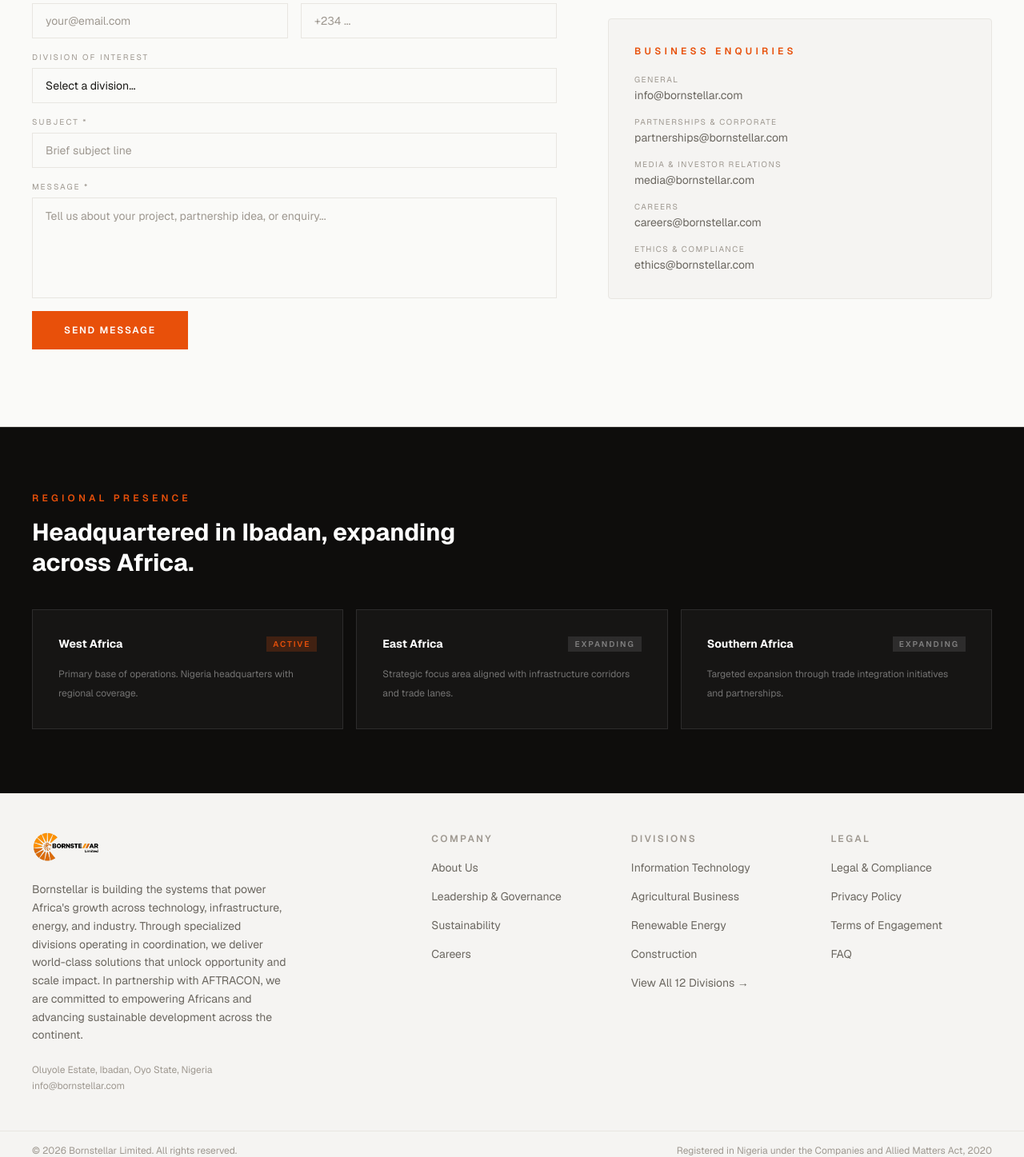
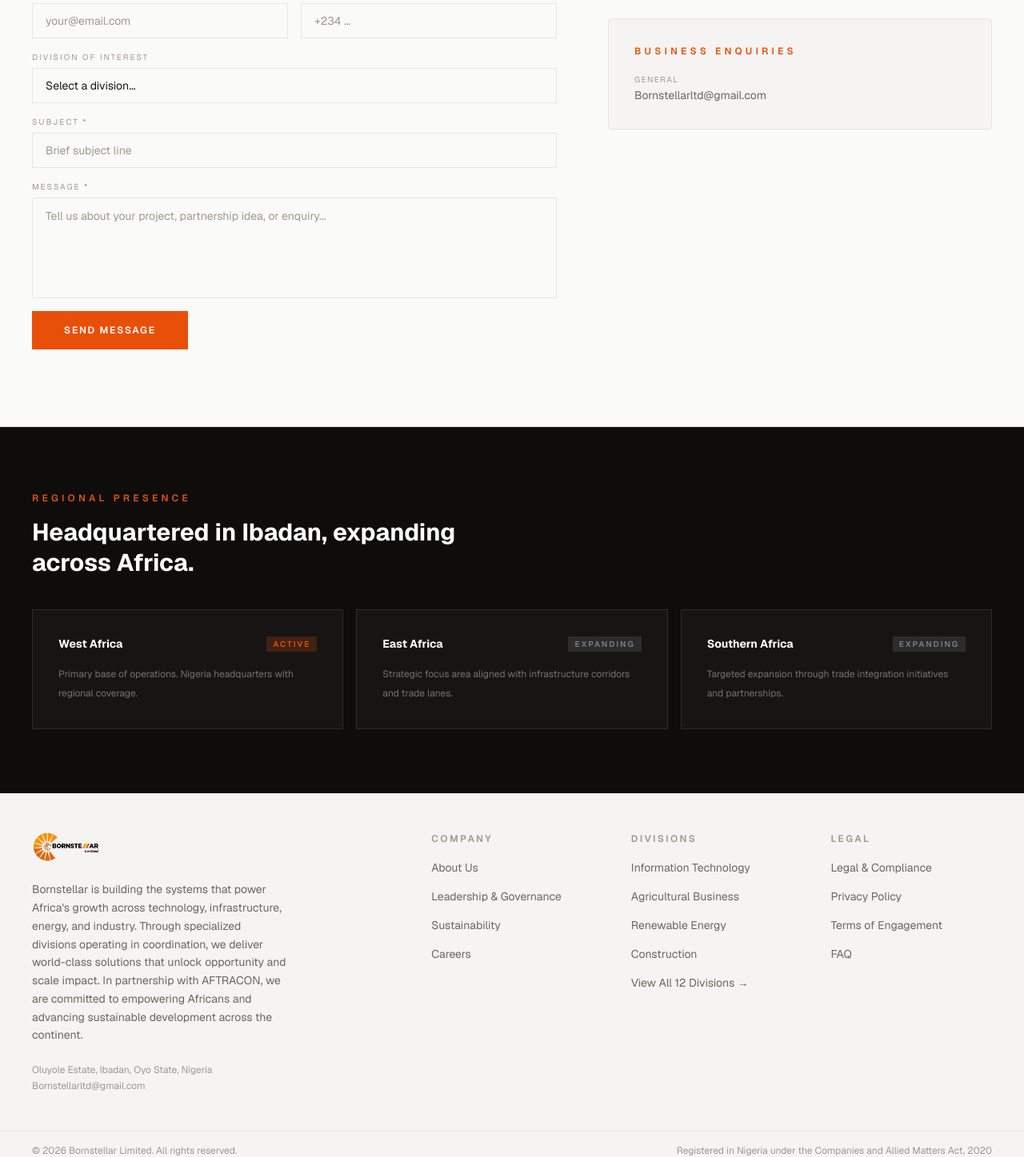
Before and after one commit to gentlerhiz/Bornstellar, a Next.js app: page /contact in a window 1280 px wide. Shown: the part 869-2316 px from the top of the page at 80% size. Built offline with nearby package versions, Linux system fonts and the light colour scheme.

Commit message:
changed contact information

```diff
--- a/app/api/contact/route.ts
+++ b/app/api/contact/route.ts
@@ -27,7 +27,7 @@
 
     const data = await resend.emails.send({
       from: fromAddress,
-      to: ["idrisaloma120@gmail.com"],
+      to: ["Bornstellarltd@gmail.com"],
       replyTo: email,
       subject: `New enquiry from ${name}: ${subject}`,
       html: `
--- a/components/Footer.tsx
+++ b/components/Footer.tsx
@@ -47,10 +47,10 @@
             <div className="flex flex-col gap-1 text-xs text-[var(--fg-faint)]">
               <span>Oluyole Estate, Ibadan, Oyo State, Nigeria</span>
               <a
-                href="mailto:info@bornstellar.com"
+                href="mailto:Bornstellarltd@gmail.com"
                 className="hover:text-[#E8500A] transition-colors"
               >
-                info@bornstellar.com
+                Bornstellarltd@gmail.com
               </a>
             </div>
           </div>
--- a/components/sections/ContactMainSection.tsx
+++ b/components/sections/ContactMainSection.tsx
@@ -2,11 +2,11 @@
 import ContactForm from "@/components/ContactForm";
 
 const emailContacts = [
-  { label: "General", email: "info@bornstellar.com" },
-  { label: "Partnerships & Corporate", email: "partnerships@bornstellar.com" },
-  { label: "Media & Investor Relations", email: "media@bornstellar.com" },
-  { label: "Careers", email: "careers@bornstellar.com" },
-  { label: "Ethics & Compliance", email: "ethics@bornstellar.com" },
+  { label: "General", email: "Bornstellarltd@gmail.com" },
+  // { label: "Partnerships & Corporate", email: "partnerships@bornstellar.com" },
+  // { label: "Media & Investor Relations", email: "media@bornstellar.com" },
+  // { label: "Careers", email: "careers@bornstellar.com" },
+  // { label: "Ethics & Compliance", email: "ethics@bornstellar.com" },
 ];
 
 export default function ContactMainSection() {
--- a/components/sections/LegalPrivacySection.tsx
+++ b/components/sections/LegalPrivacySection.tsx
@@ -25,8 +25,8 @@
               without explicit consent, except as required by law or as necessary
               to deliver services explicitly requested by the user. For
               privacy-related enquiries, contact{" "}
-              <a href="mailto:info@bornstellar.com" className="text-orange hover:underline">
-                info@bornstellar.com
+              <a href="mailto:Bornstellarltd@gmail.com" className="text-orange hover:underline">
+                Bornstellarltd@gmail.com
               </a>
               .
             </p>
```
